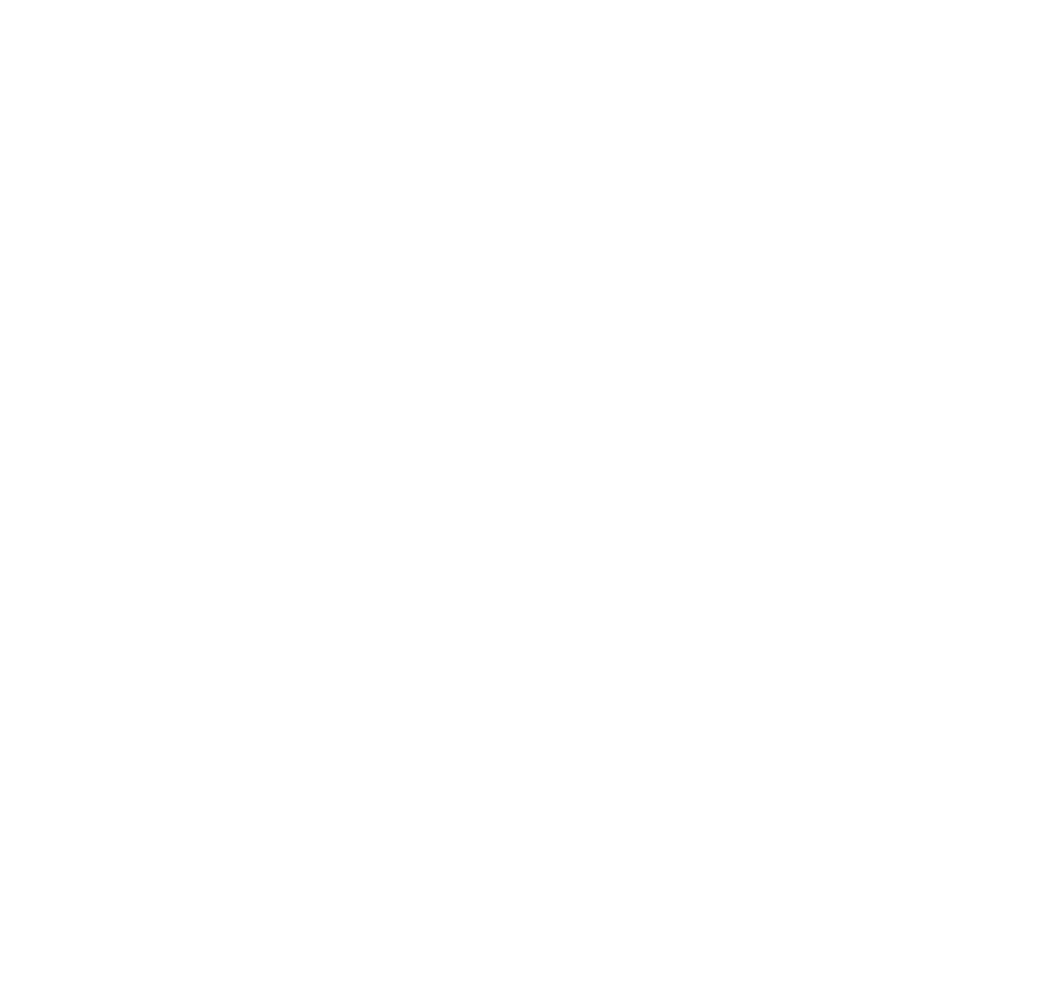
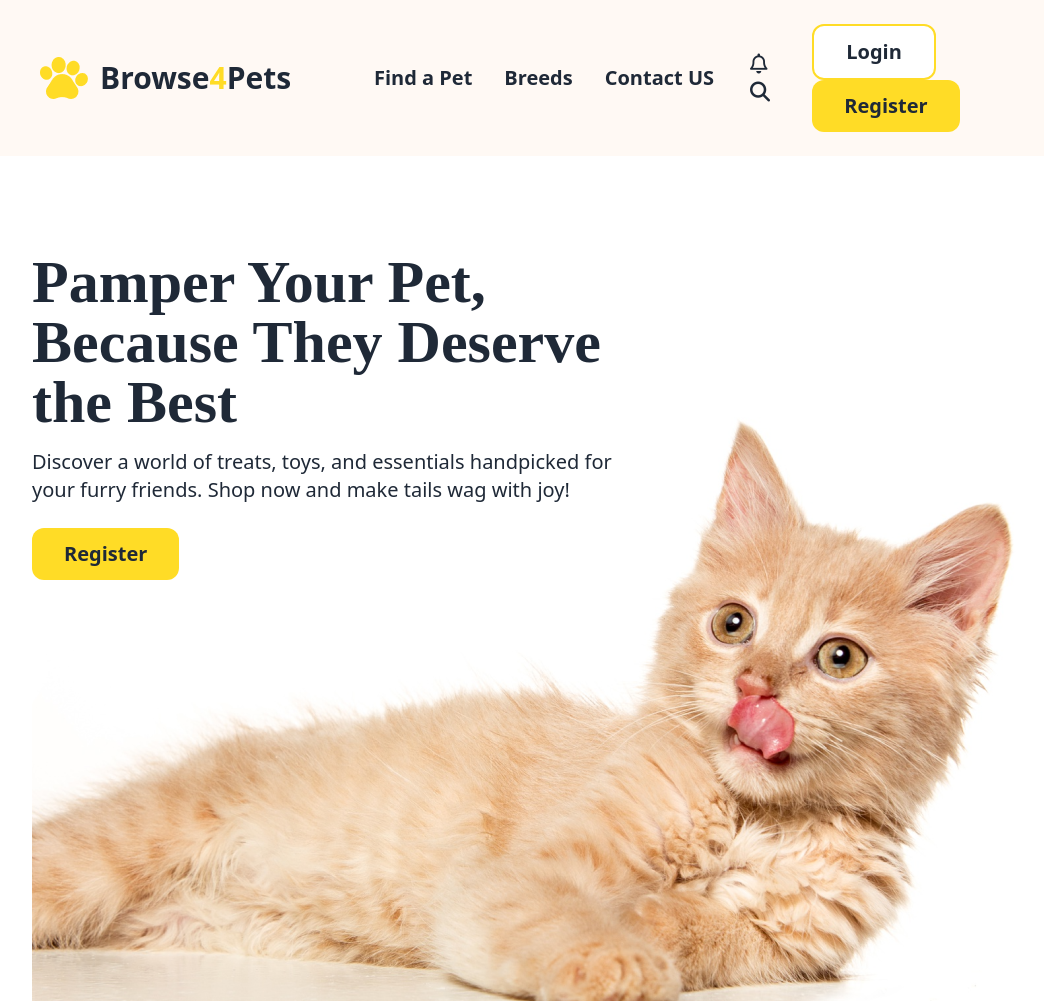
Before and after one commit to Samisenpai/Assignment-3, a plain HTML site: page index.html in a window 1280 px wide. Shown: the whole page, without its empty margins (96-1140 px from the left). Before the commit the page ends 800 px from the top, so only its background shows below. Drawn offline with nearby package versions, Linux system fonts and the light colour scheme; a web font is replaced by a local one.

Commit message:
created hero section and maked moblie responsive

```diff
--- a/index.html
+++ b/index.html
@@ -17,6 +17,9 @@
 <link href="https://fonts.googleapis.com/css2?family=ADLaM+Display&display=swap" rel="stylesheet">
 
 
+<!--? font awesome link  -->
+<script src="https://kit.fontawesome.com/ee9eb84aaf.js" crossorigin="anonymous"></script>
+
 <!--? custom class and code  -->
 
 <style>
@@ -25,9 +28,30 @@
         font-family: "sora", serif;
     }
 
-    .font-secondary{
-        font-family: "ADLaM Display", serif;
+    .font-sec{
+        font-family: "ADLaM Display";
     }
+
+    .hero-section{
+        background-image: url(./c1-assets/cat-big.png);
+        background-repeat: no-repeat;
+        background-size: cover 100%;
+        background-position:right top;
+
+    }
+
+    @media screen and (max-width:640px){
+        .hero-section{
+        height: auto;
+        background-image:none;
+        background-repeat: no-repeat;
+        background-size: cover;
+        background-position:right bottom;
+
+    }
+    }
+
+
 
 
 
@@ -39,6 +63,8 @@
         extend: {
           colors: {
             clifford: '#da373d',
+            'sec-color': '#FFF9F4',
+            'pri-color': '#FFDC26',
           }
         }
       }
@@ -52,7 +78,71 @@
 <body >
     <!--? header section  -->
    <header>
+        <!--? nav section  -->
+        <nav class="bg-sec-color">
+            <div class="navbar bg-base-100 lg:w-4/5 mx-auto bg-sec-color py-6">
+                <div class="navbar-start">
+                    <div class="flex justify-center items-center">
+                        <img src="./c1-assets/logo-header.png" alt="">
+                        <h1 class="hidden lg:block px-3 text-3xl font-semibold">Browse<span class="text-pri-color">4</span>Pets</h1>
+                    </div>
+                </div>
+                <div class="navbar-center hidden lg:flex">
+                  <ul class="menu menu-horizontal px-1 font-semibold text-xl">
+                    <li><a>Find a Pet</a></li>
+                      <li><a>Breeds</a></li>
+                      <li><a>Contact US</a></li>
+                  </ul>
+                </div>
+                <div class="navbar-end">
+                    <div class=" hidden lg:block text-xl p-4">
+                        <i class="fa-regular fa-bell mr-3"></i>
+                        <i class="fa-solid fa-magnifying-glass"></i>
+                    </div>
+                  <div class="hidden lg:block">
+                    <button class="px-8 py-3 bg-white border-2 border-pri-color rounded-xl text-xl font-semibold mr-1" >Login</button>
+                    <button class="px-8 py-3 bg-pri-color rounded-xl text-xl font-semibold">Register</button>
+                  </div>
+                </div>
 
+                <!-- #test  -->
+
+                <div class="dropdown dropdown-end lg:hidden ">
+                    <div tabindex="0" role="button" class="btn m-1 bg-sec-color text-xl"><i class="fa-solid fa-bars"></i></div>
+                    <ul tabindex="0" class="dropdown-content menu bg-base-100 rounded-box z-[1] w-52 p-2 shadow">
+                        <li><a>Find a Pet</a></li>
+                        <li><a>Breeds</a></li>
+                        <li><a>Contact US</a></li>
+
+                    </ul>
+                  </div>
+              </div>
+        </nav>
+
+        <!--? nav section  end-->
+        <!--? hero section  -->
+
+        <section class="lg:w-4/5 lg:mx-auto lg:mt-24 mt-10 lg:h-screen h-auto hero-section mx-3 ">
+            <div class="relative z-10">
+               <div>
+                <div class="lg:text-6xl text-4xl font-bold mb-4">
+                    <h1 class=" font-sec">Pamper Your Pet,<br> Because They Deserve <br> the Best</h1>
+                </div>
+               </div>
+               <div class="mb-6">
+                <p class="text-xl w-4/5">
+                    Discover a world of treats, toys, and essentials handpicked for <br> your furry friends. Shop now and make tails wag with joy!
+                </p>
+               </div>
+               <div>
+                <button class="px-8 py-3 bg-pri-color rounded-xl text-xl font-semibold">Register</button>
+               </div>
+            </div>
+
+            <div class="lg:hidden absolute top-80">
+                <img src="./c1-assets/cat-big.png" alt="">
+            </div>
+        </section>
    </header>
    <!--? header section end-->
 
```
